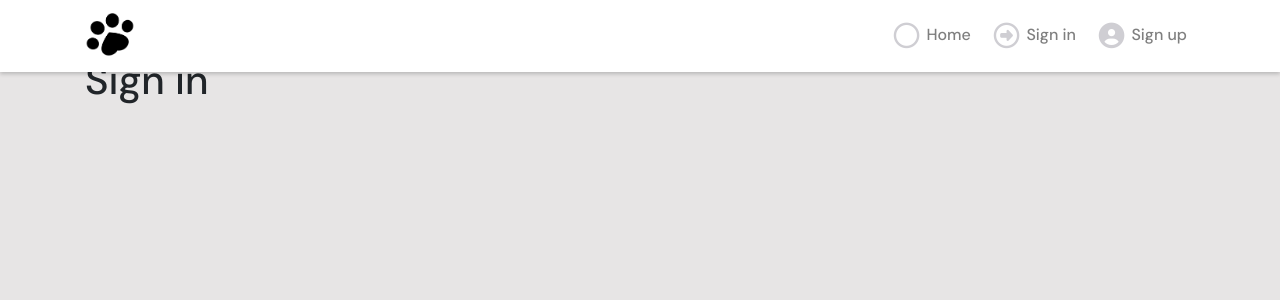
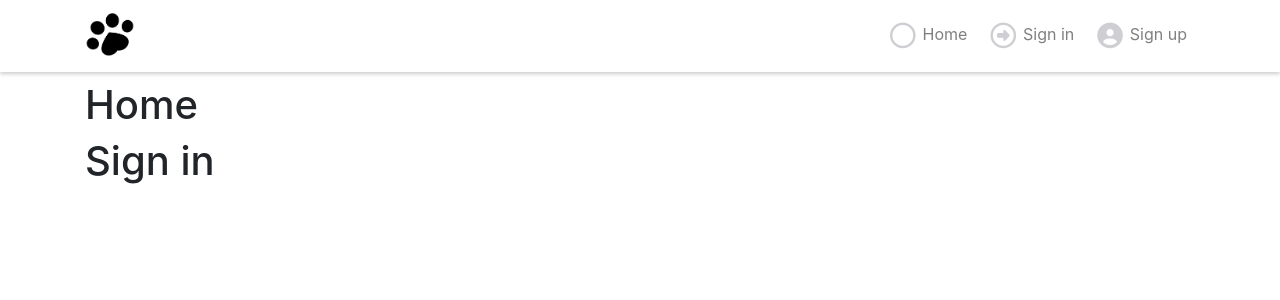
Before and after one commit to vikdts/pal, a React (Create React App) app: page / in a window 1280 px wide. Shown: the top 300 px of the page. Built offline with nearby package versions, Linux system fonts and the light colour scheme.

Commit message:
update styles of container

```diff
--- a/src/App.js
+++ b/src/App.js
@@ -4,7 +4,7 @@ import Container from 'react-bootstrap/Container';
 
 function App() {
   return (
-    <div className={styles.App}>
+    <div className={styles.Main}>
        <NavBar />
        <Container>
           <h1>Home</h1>
```
